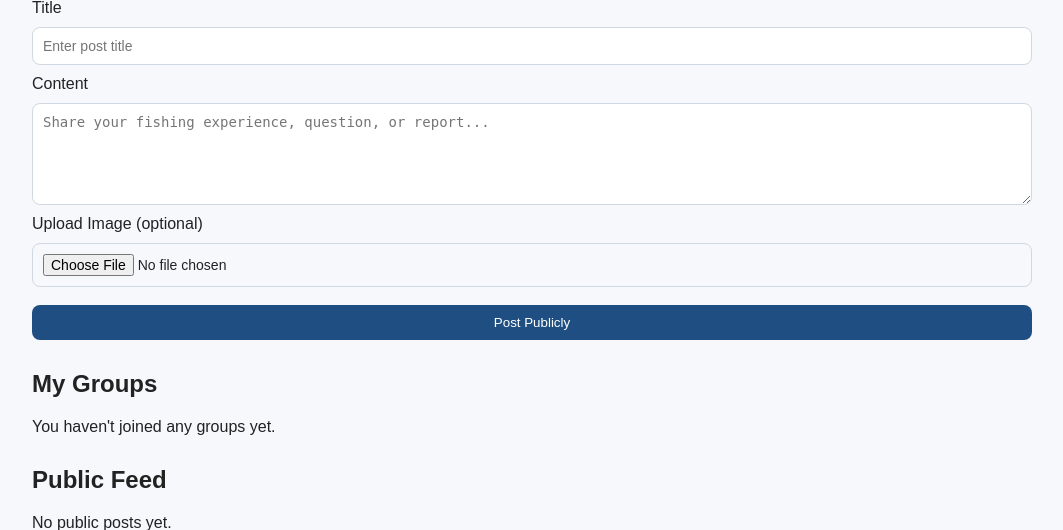
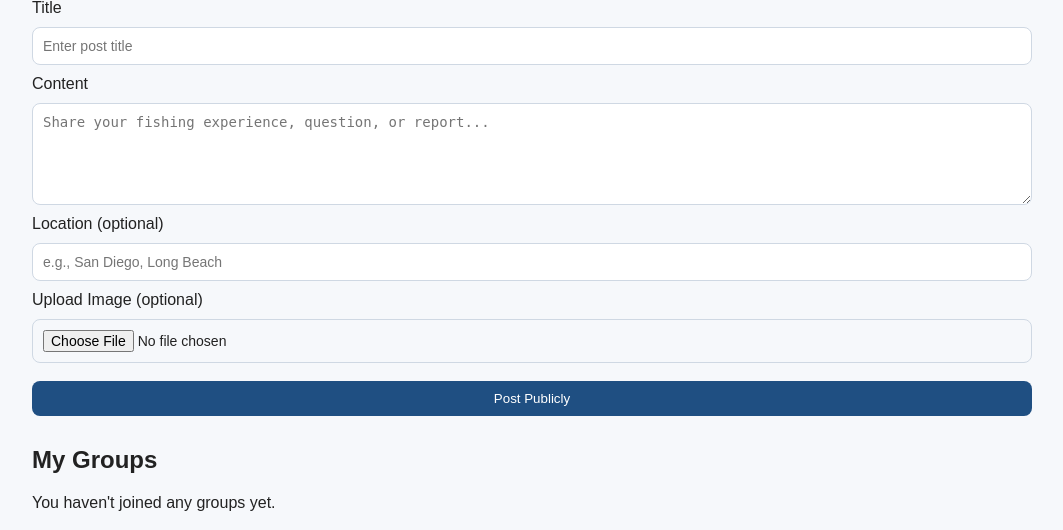
Before and after one commit to Skye-Zhu/dsci560-final, a Flask app: template templates/home.html in a window 1280 px wide. Shown: the part 185-715 px from the top of the page, without its empty margins (108-1171 px from the left). Run offline with Flask 3, Linux system fonts and the light colour scheme; the template is opened without the code that fills it, so the values that code supplies are empty.

Commit message:
add location

```diff
--- a/app.py
+++ b/app.py
@@ -118,6 +118,7 @@ def create_public_post():
 
     title = request.form.get("title", "").strip()
     content = request.form.get("content", "").strip()
+    location = request.form.get("location", "").strip()
     file = request.files.get("image")
 
     if not title or not content:
@@ -147,6 +148,7 @@ def create_public_post():
         "title": title,
         "content": content,
         "image": image_filename,
+        "location": location if location else None,
         "author": current_user["username"],
         "timestamp": datetime.now().strftime("%Y-%m-%d %H:%M"),
     }
--- a/data.py
+++ b/data.py
@@ -44,6 +44,7 @@ public_posts = [
         "title": "First time catching yellowtail",
         "content": "Yesterday I went on a charter near San Diego and tried blue iron for the first time. Still learning how fast I should retrieve it.",
         "image": None,
+        "location": None,
         "author": "alex",
         "timestamp": datetime.now().strftime("%Y-%m-%d %H:%M"),
     },
@@ -52,6 +53,7 @@ public_posts = [
         "title": "Need beginner advice",
         "content": "I’m new to shore fishing in LA. What setup would you recommend for someone just starting out?",
         "image": None,
+        "location": None,
         "author": "skye",
         "timestamp": datetime.now().strftime("%Y-%m-%d %H:%M"),
     },
--- a/static/style.css
+++ b/static/style.css
@@ -146,3 +146,9 @@ button:hover, .button-link:hover {
     padding: 16px;
     border-radius: 12px;
 }
+
+.location-text {
+    font-size: 13px;
+    color: #555;
+    margin-top: 6px;
+}
--- a/templates/home.html
+++ b/templates/home.html
@@ -12,6 +12,8 @@
 
         <label>Content</label>
         <textarea name="content" rows="5" placeholder="Share your fishing experience, question, or report..."></textarea>
+        <label>Location (optional)</label>
+        <input type="text" name="location" placeholder="e.g., San Diego, Long Beach">
         <label>Upload Image (optional)</label>
         <input type="file" name="image">
 
@@ -48,6 +50,9 @@
                 {% if post.image %}
                     <img src="{{ url_for('static', filename='uploads/' + post.image) }}" class="post-image">
                 {% endif %}
+                {% if post.location %}
+                    <p class="location-text">📍 {{ post.location }}</p>
+                {% endif %}
 
                 <small>By {{ post.author }} | {{ post.timestamp }}</small>
             </div>
```
